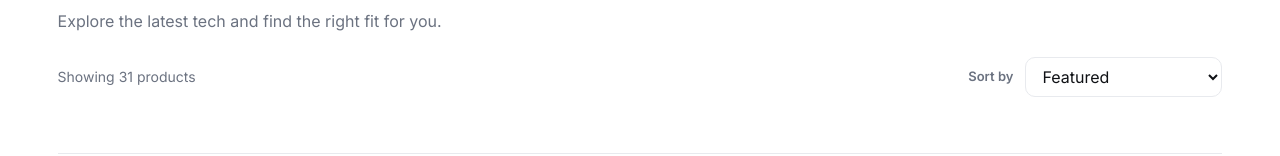
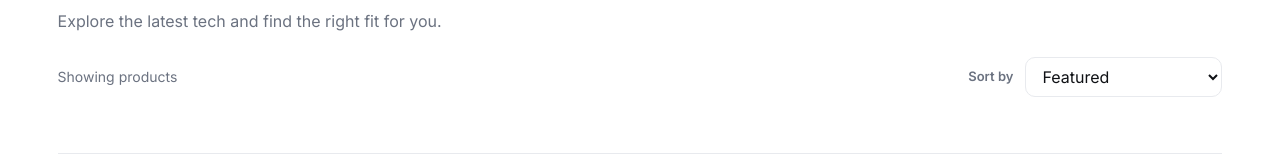
Before and after one commit to Yangggg-Coding/Tech-Storee, a React (Vite) app: page /shop in a window 1280 px wide. Shown: the part 283-439 px from the top of the page. Built offline with nearby package versions, Linux system fonts and the light colour scheme.

Commit message:
update filter on navbar

```diff
--- a/src/App.jsx
+++ b/src/App.jsx
@@ -7,6 +7,7 @@ import Cart from "./pages/Cart";
 import NotFound from "./pages/NotFound";
 import Wishlist from "./pages/Wishlist";
 function App() {
+
   return (
     <>
       {" "}
--- a/src/components/layout/Navbar.jsx
+++ b/src/components/layout/Navbar.jsx
@@ -1,4 +1,4 @@
-import { Link, NavLink, useSearchParams } from "react-router-dom";
+import { Link, NavLink } from "react-router-dom";
 import {
   Search,
   Headset,
@@ -8,6 +8,7 @@ import {
   ArrowUpRight,
 } from "lucide-react";
 import "../../styles/navbar.css";
+
 
 export default function Navbar() {
   const departments = [
--- a/src/components/product/ProductCard.jsx
+++ b/src/components/product/ProductCard.jsx
@@ -1,5 +1,18 @@
 import SortSelect from "../shop/SortSelect";
-export default function ProductCard({ count, sort, onSortChange }) {
+import { useSearchParams } from "react-router-dom";
+export default function ProductCard({ count, sort }) {
+  const [searchParams, setSearchParams] = useSearchParams();
+
+  function handleSort(value) {
+    const next = new URLSearchParams(searchParams);
+    if (value === "featured") {
+      next.delete("sort");
+    } else {
+      next.set("sort", value);
+    }
+    setSearchParams(next);
+  }
+
   return (
     <section className="shop-page_header">
       <div className="shop-page_heading">
@@ -13,7 +26,7 @@ export default function ProductCard({ count, sort, onSortChange }) {
             <p className="shop-page_count">
               Showing {count} {count === 1 ? "product" : "products"}
             </p>
-            <SortSelect value={sort} onChange={onSortChange} />
+            <SortSelect value={sort} onChange={handleSort} />
           </div>
         </div>
       </div>
--- a/src/components/product/ProductGrid.jsx
+++ b/src/components/product/ProductGrid.jsx
@@ -2,6 +2,8 @@ import { useState } from "react";
 import { Heart, ShoppingBag, Star } from "lucide-react";
 import { Link } from "react-router-dom";
 import "../../styles/shop.css";
+
+
 
 export default function ProductGrid({ products }) {
   const [wishlist, setWishlist] = useState([]);
@@ -15,6 +17,7 @@ export default function ProductGrid({ products }) {
       prev.includes(id) ? prev.filter((x) => x !== id) : [...prev, id],
     );
   }
+
   return (
     <div className="bestsellers_grid shop_grid">
       {products.map((product) => (
--- a/src/pages/ProductDetail.jsx
+++ b/src/pages/ProductDetail.jsx
@@ -5,6 +5,16 @@ import { useParams } from "react-router-dom";
 import { Link } from "react-router-dom";
 import { Heart, ShoppingBag, Star } from "lucide-react";
 import { useEffect, useState } from "react";
+
+  const departments = [
+    { name: "Shop all", to: "/shop" },
+    { name: "Computers", to: "/shop?category=computers" },
+    { name: "Phones & tablets", to: "/shop?category=phones" },
+    { name: "Audio", to: "/shop?category=audio" },
+    { name: "Gaming", to: "/shop?category=gaming" },
+    { name: "Smart home", to: "/shop?category=smart-home" },
+    { name: "Accessories", to: "/shop?category=accessories" },
+  ];
 
 export default function ProductDetail() {
   const { products, loading, error } = useProducts();
@@ -15,6 +25,7 @@ export default function ProductDetail() {
   function toLabel(key) {
     return key.replace(/([A-Z])/g, " $1").replace(/^./, (c) => c.toUpperCase());
   }
+
   const product = products.find((p) => p.id === Number(id));
 
   useEffect(() => {
@@ -26,13 +37,14 @@ export default function ProductDetail() {
 
   if (loading)
     return (
-      <section className="product-detail_status">
-        Loading product…
-      </section>
+      <section className="product-detail_status">Loading product…</section>
     );
   if (error)
     return (
-      <section className="product-detail_status product-detail_status--error" role="alert">
+      <section
+        className="product-detail_status product-detail_status--error"
+        role="alert"
+      >
         We couldn’t load this product: {error}
       </section>
     );
@@ -74,11 +86,14 @@ export default function ProductDetail() {
             <p className="product-detail_brand">{product.brand}</p>
             <h1 className="product-detail_title">{product.name}</h1>
             <p className="product-detail_rating">
-              <Star size={15} fill="currentColor" /> {product.rating} <span>| {product.reviewCount} Reviews</span>
+              <Star size={15} fill="currentColor" /> {product.rating}{" "}
+              <span>| {product.reviewCount} Reviews</span>
             </p>
             <p className="product-detail_description">{product.description}</p>
             <div className="product-detail_price-row">
-              <strong className="product-detail_price">${price.toFixed(2)}</strong>
+              <strong className="product-detail_price">
+                ${price.toFixed(2)}
+              </strong>
             </div>
 
             <fieldset className="product-detail_choices">
--- a/src/pages/Shop.jsx
+++ b/src/pages/Shop.jsx
@@ -4,24 +4,17 @@ import Footer from "../components/layout/Footer";
 import useProducts from "../hooks/useProducts";
 import ProductGrid from "../components/product/ProductGrid";
 import { useSearchParams } from "react-router-dom";
-import { sortProducts } from "../utils/sortProducts";
+import sortProducts from "../utils/sortProducts";
+import filterProducts from "../utils/filterProducts";
 
 export default function Shop() {
   const { products, loading, error } = useProducts();
-  const [searchParams, setSearchParams] = useSearchParams();
+  const [searchParams] = useSearchParams();
+
   const sort = searchParams.get("sort") || "featured";
+  const category = searchParams.get("category");
 
-  function handleSort(value) {
-    const next = new URLSearchParams(searchParams);
-    if (value === "featured") {
-      next.delete("sort");
-    } else {
-      next.set("sort", value);
-    }
-    setSearchParams(next);
-  }
-
-  const sortedProducts = sortProducts(products, sort);
+  const visible = sortProducts(filterProducts(products, category), sort);
 
   return (
     <>
@@ -35,12 +28,8 @@ export default function Shop() {
           </p>
         ) : (
           <>
-            <ProductCard
-              count={sortedProducts.length}
-              sort={sort}
-              onSortChange={handleSort}
-            />
-            <ProductGrid products={sortedProducts} />
+            <ProductCard />
+            <ProductGrid products={visible} />
           </>
         )}
       </main>
--- a/src/utils/filterProducts.js
+++ b/src/utils/filterProducts.js
@@ -1,8 +1,4 @@
-export default function filterProducts({ products, category }) {
-  if (!category) {
-    return products;
-  }
-  return products.filter((product) => {
-    return product.category === category;
-  });
+export default function filterProducts(products, category) {
+  if (!category) return products;
+  return products.filter((p) => p.category === category);
 }
--- a/src/utils/sortProducts.js
+++ b/src/utils/sortProducts.js
@@ -6,7 +6,7 @@ export const sortOptions = [
   { value: "newest", label: "Newest" },
 ];
 
-export function sortProducts(products, sortKey) {
+export default function sortProducts(products, sortKey) {
   const list = [...products];
 
   switch (sortKey) {
```
Also changed, not shown: public/images/products/macbook-neo.jpg (added).
